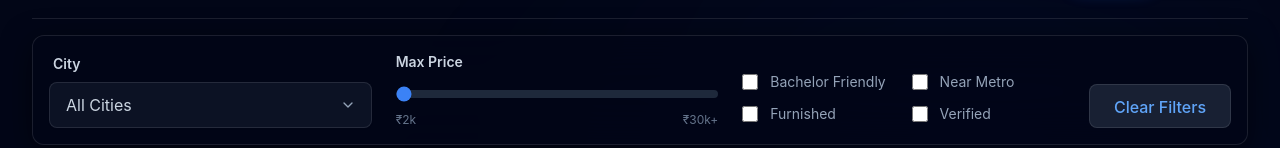
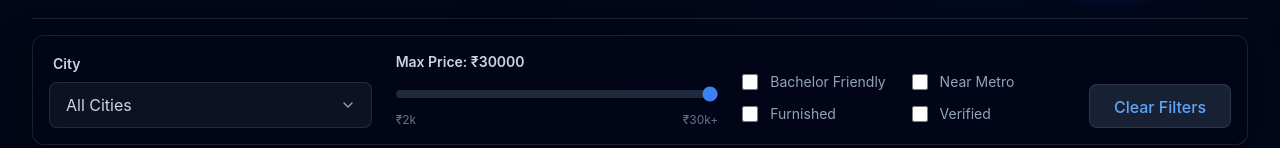
Before and after one commit to 7Aryannn/roomee-trial, a React (Vite) app: page /search in a window 1280 px wide. Shown: the part 151-299 px from the top of the page. Built offline with nearby package versions, Linux system fonts and the light colour scheme.

Commit message:
fix: implement max price filter functionality

```diff
--- a/src/pages/SearchListings.tsx
+++ b/src/pages/SearchListings.tsx
@@ -13,6 +13,7 @@ const SearchListings = () => {
     const [nearMetroOnly, setNearMetroOnly] = useState(false);
     const [furnishedOnly, setFurnishedOnly] = useState(false);
     const [verifiedOnly, setVerifiedOnly] = useState(false);
+    const [maxPriceFilter, setMaxPriceFilter] = useState(30000);
 
     // Derived state
     const filteredProperties = mockProperties.filter(p => {
@@ -21,6 +22,7 @@ const SearchListings = () => {
         if (nearMetroOnly && !p.nearMetro) return false;
         if (furnishedOnly && p.furnishing === 'Unfurnished') return false;
         if (verifiedOnly && (!p.landlord.rating || p.landlord.rating < 4.8)) return false;
+        if (p.price > maxPriceFilter) return false;
         return true;
     });
 
@@ -90,10 +92,10 @@ const SearchListings = () => {
                                 </div>
                             </div>
 
-                            {/* Price Range placeholder */}
+                            {/* Price Range */}
                             <div className="flex-1 min-w-[150px]">
-                                <label className="block text-sm font-semibold text-slate-300 mb-2">Max Price</label>
-                                <input type="range" className="w-full h-2 bg-slate-800 rounded-lg appearance-none cursor-pointer accent-blue-500" min="2000" max="30000" step="1000" />
+                                <label className="block text-sm font-semibold text-slate-300 mb-2">Max Price: ₹{maxPriceFilter}</label>
+                                <input type="range" className="w-full h-2 bg-slate-800 rounded-lg appearance-none cursor-pointer accent-blue-500" min="2000" max="30000" step="1000" value={maxPriceFilter} onChange={(e) => setMaxPriceFilter(Number(e.target.value))} />
                                 <div className="flex justify-between text-xs text-slate-500 mt-2">
                                     <span>₹2k</span>
                                     <span>₹30k+</span>
@@ -147,6 +149,7 @@ const SearchListings = () => {
                                     setNearMetroOnly(false);
                                     setFurnishedOnly(false);
                                     setVerifiedOnly(false);
+                                    setMaxPriceFilter(30000);
                                 }}
                             >
                                 Clear Filters
```
